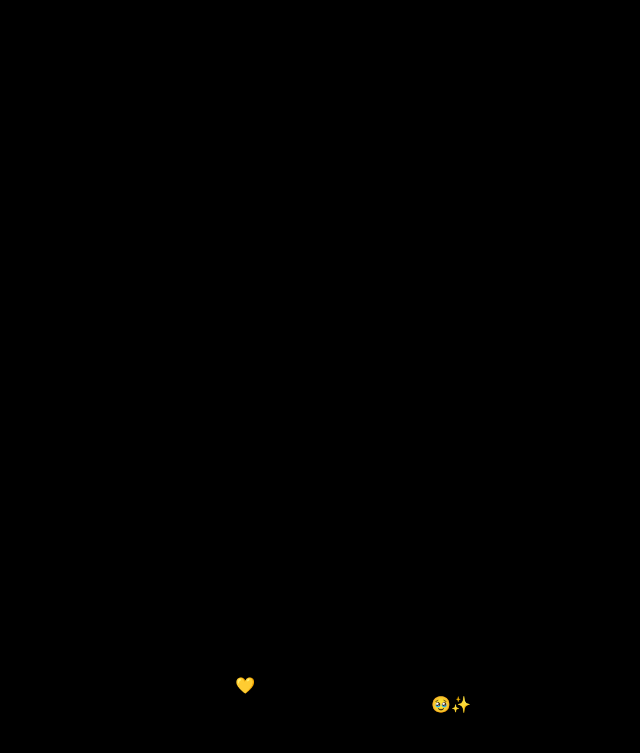
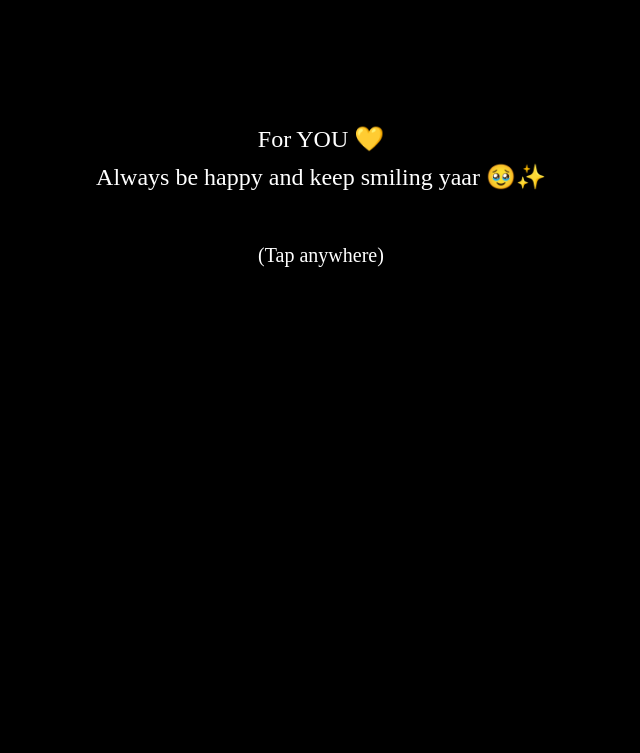
Before and after one commit to divy18-12/Flowers-for-yashikaaa, a plain HTML site: page index.html in a window 1280 px wide. Shown: the whole page, without its empty margins (319-959 px from the left). Drawn offline with Linux system fonts and the light colour scheme.

Commit message:
Update style.css

```diff
--- a/style.css
+++ b/style.css
@@ -984,3 +984,22 @@ body {
 .not-loaded * {
   animation-play-state: paused !important;
 }
+#startMessage {
+  position: fixed;
+  inset: 0;
+  background: black;
+  z-index: 999999;
+
+  display: flex;
+  justify-content: center;
+  align-items: flex-start;
+  padding-top: 15vh;
+}
+
+.msg-box {
+  color: white;
+  font-size: 24px;
+  text-align: center;
+  line-height: 1.6;
+  padding: 0 20px;
+}
```
